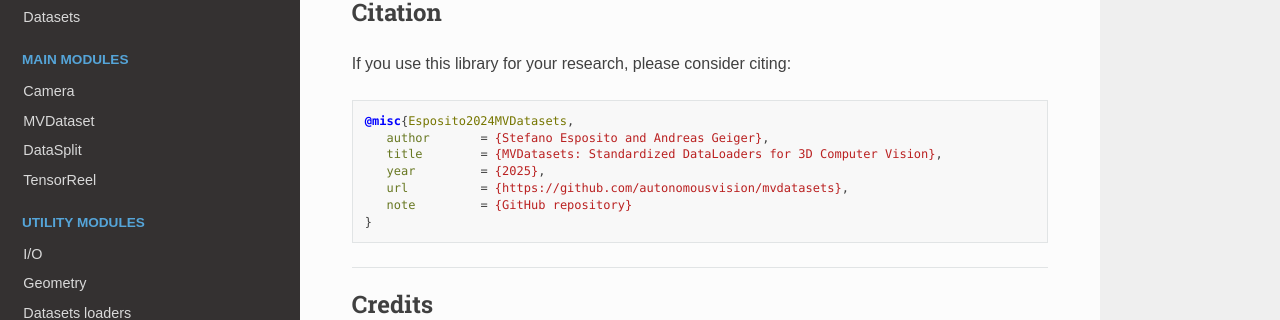
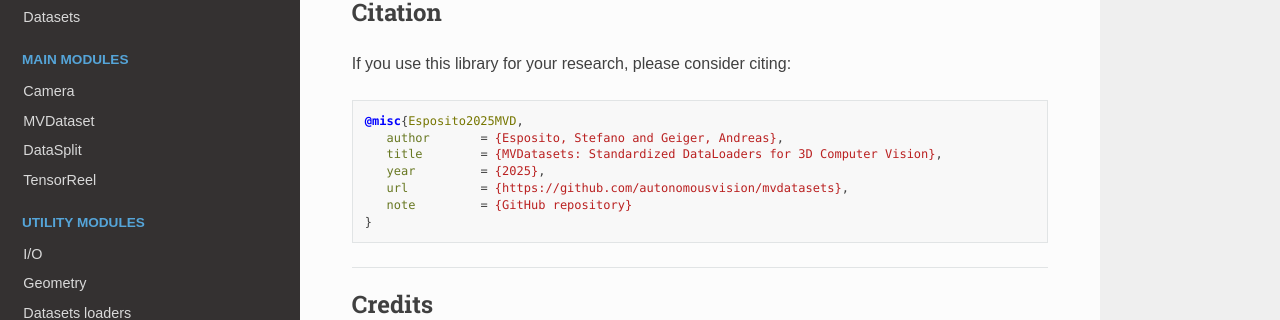
Before and after one commit to s-esposito/mvdatasets, a Sphinx documentation site: the page built from docs/index.rst, in a window 1280 px wide and 900 px high, scrolled down 739 px. Shown: the part 348-668 px from the top of the window. Built offline with Sphinx 7.4.7 and the Read the Docs theme 3.1.0, drawn with Linux system fonts in a browser that asks for light colours.

Commit message:
bibtex update

```diff
--- a/docs/index.rst
+++ b/docs/index.rst
@@ -55,8 +55,8 @@
 
 .. code-block:: bibtex
 
-   @misc{Esposito2024MVDatasets,
-      author       = {Stefano Esposito and Andreas Geiger},
+   @misc{Esposito2025MVD,
+      author       = {Esposito, Stefano and Geiger, Andreas},
       title        = {MVDatasets: Standardized DataLoaders for 3D Computer Vision},
       year         = {2025},
       url          = {https://github.com/autonomousvision/mvdatasets},
--- a/docs/refs.bib
+++ b/docs/refs.bib
@@ -1,5 +1,5 @@
-@misc{Esposito2024MVDatasets,
-    author       = {Stefano Esposito and Andreas Geiger},
+@misc{Esposito2025MVD,
+    author       = {Esposito, Stefano and Geiger, Andreas},
     title        = {MVDatasets: Standardized DataLoaders for 3D Computer Vision},
     year         = {2025},
     url          = {https://github.com/autonomousvision/mvdatasets},
```
